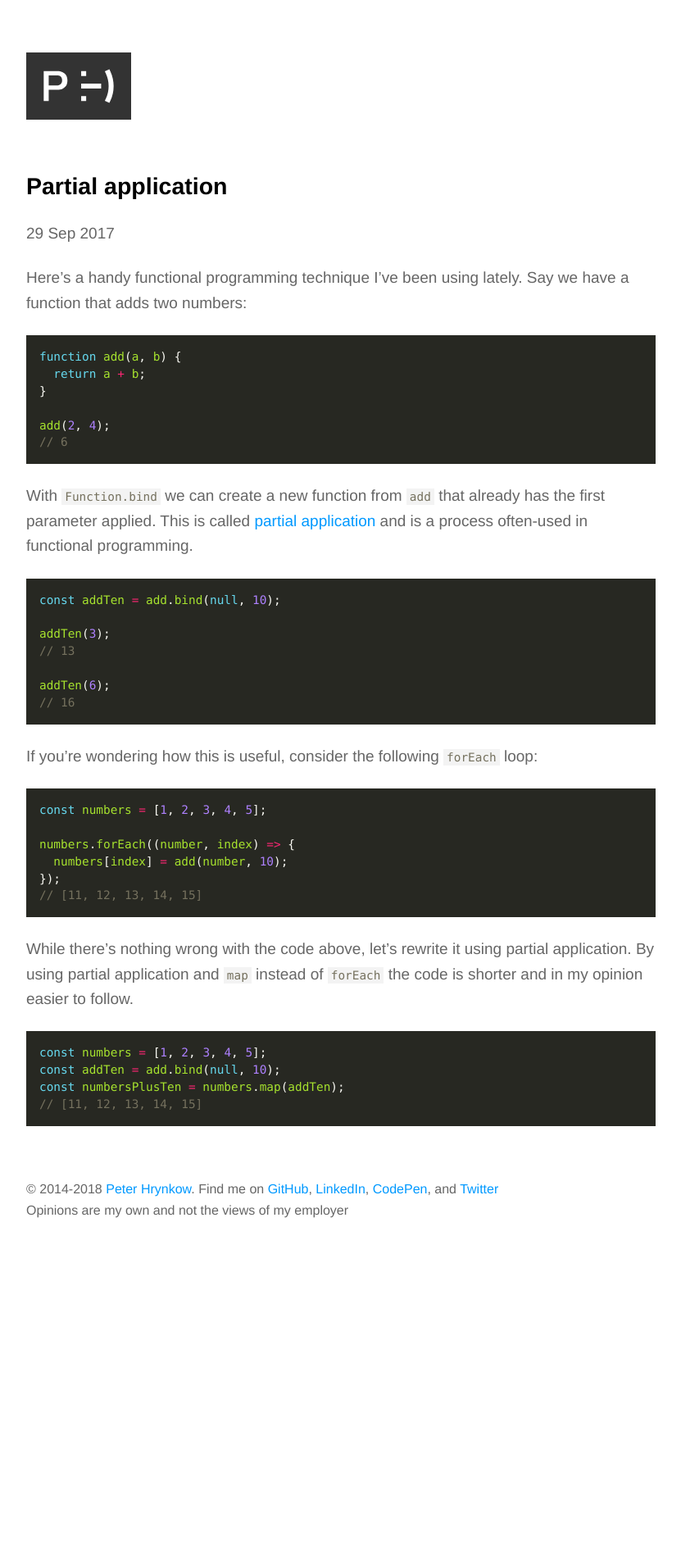
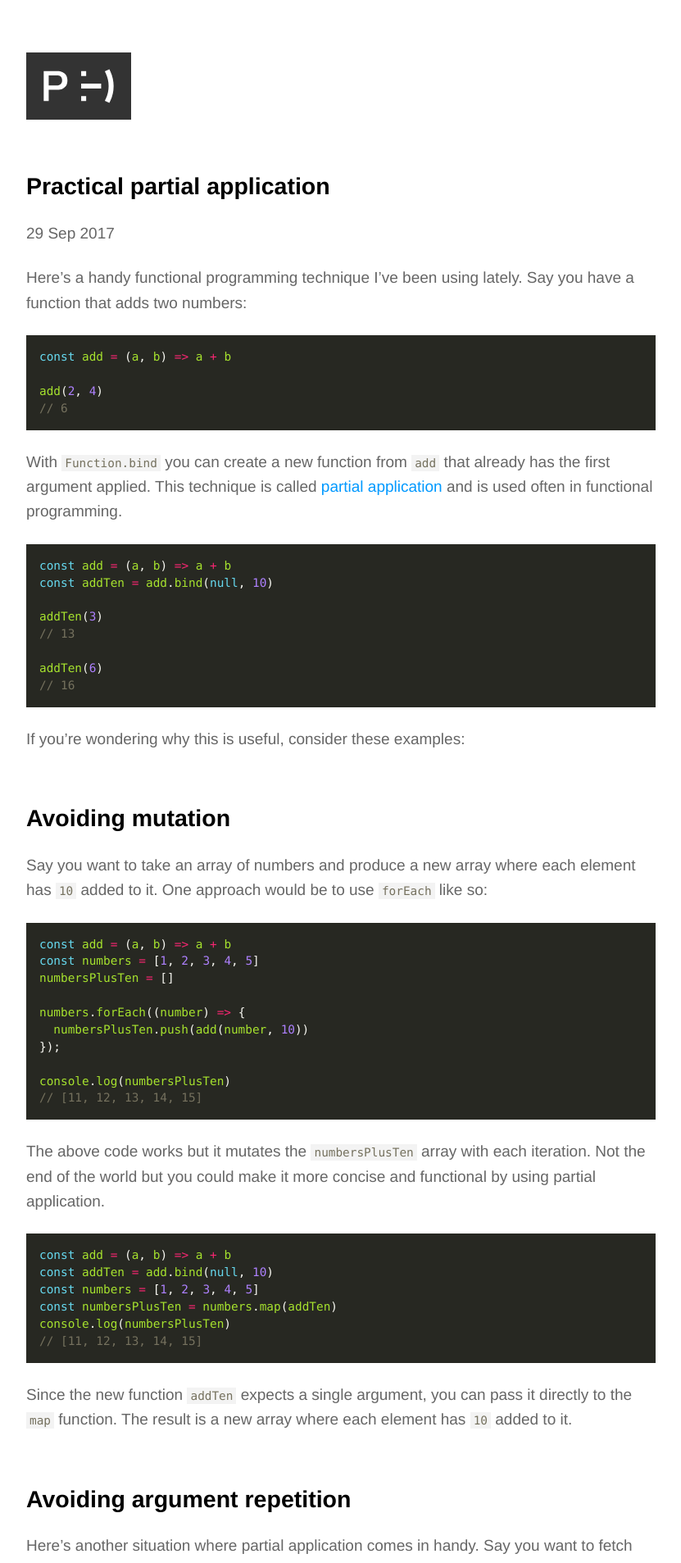
Before and after one commit to peterhry/peterhrynkow.com, a Jekyll site: the page built from _posts/2017-09-29-using-function-bind-for-partial-application.markdown, in a window 1280 px wide. Shown: the top 1907 px of the page at 82% size, without its empty margins (224-1055 px from the left). Built offline with Jekyll 4.4.1, drawn with Linux system fonts in a browser that asks for light colours; comment, search, counter and statistics services are not loaded; before the commit the page ends 1553 px from its top, so only the background shows below that; some of the changed text lies outside the part shown.

Commit message:
More edits

````diff
--- a/_posts/2017-09-29-using-function-bind-for-partial-application.markdown
+++ b/_posts/2017-09-29-using-function-bind-for-partial-application.markdown
@@ -1,48 +1,90 @@
 ---
 layout: post
-title:  "Partial application"
+title:  "Practical partial application"
 date:   2017-09-29 00:00:00
 categories: [functional-programming]
 ---
 
-Here’s a handy functional programming technique I’ve been using lately. Say we have a function that adds two numbers:
+Here’s a handy functional programming technique I’ve been using lately. Say you have a function that adds two numbers:
 ```js
-function add(a, b) {
-  return a + b;
-}
+const add = (a, b) => a + b
 
-add(2, 4);
+add(2, 4)
 // 6
 ```
 
-With `Function.bind` we can create a new function from `add` that already has the first parameter applied. This is called [partial application](https://en.wikipedia.org/wiki/Partial_application) and is a process often-used in functional programming.
+With `Function.bind` you can create a new function from `add` that already has the first argument applied. This technique is called [partial application](https://en.wikipedia.org/wiki/Partial_application) and is used often in functional programming.
 
 ```js
-const addTen = add.bind(null, 10);
+const add = (a, b) => a + b
+const addTen = add.bind(null, 10)
 
-addTen(3);
+addTen(3)
 // 13
 
-addTen(6);
+addTen(6)
 // 16
 ```
 
-If you’re wondering how this is useful, consider the following `forEach` loop:
+If you’re wondering why this is useful, consider these examples:
+
+## Avoiding mutation
+
+Say you want to take an array of numbers and produce a new array where each element has `10` added to it. One approach would be to use `forEach` like so:
 
 ```js
-const numbers = [1, 2, 3, 4, 5];
+const add = (a, b) => a + b
+const numbers = [1, 2, 3, 4, 5]
+numbersPlusTen = []
 
-numbers.forEach((number, index) => {
-  numbers[index] = add(number, 10);
+numbers.forEach((number) => {
+  numbersPlusTen.push(add(number, 10))
 });
+
+console.log(numbersPlusTen)
 // [11, 12, 13, 14, 15]
 ```
 
-While there’s nothing wrong with the code above, let’s rewrite it using partial application. By using partial application and `map` instead of `forEach` the code is shorter and in my opinion easier to follow.
+The above code works but it mutates the `numbersPlusTen` array with each iteration. Not the end of the world but you could make it more concise and functional by using partial application.
 
 ```js
-const numbers = [1, 2, 3, 4, 5];
-const addTen = add.bind(null, 10);
-const numbersPlusTen = numbers.map(addTen);
+const add = (a, b) => a + b
+const addTen = add.bind(null, 10)
+const numbers = [1, 2, 3, 4, 5]
+const numbersPlusTen = numbers.map(addTen)
+console.log(numbersPlusTen)
 // [11, 12, 13, 14, 15]
 ```
+
+Since the new function `addTen` expects a single argument, you can pass it directly to the `map` function. The result is a new array where each element has `10` added to it.
+
+
+## Avoiding argument repetition
+Here’s another situation where partial application comes in handy. Say you want to fetch three different resources from an API, you could write some code like this:
+
+```js
+const apiBaseUrl = 'https://api.myapp.com/api/v1'
+const getData = (baseUrl, path) => fetch(`${baseUrl}/${path}`)
+
+Promise.all([
+  getData(apiBaseUrl, 'products'),
+  getData(apiBaseUrl, 'categories'),
+  getData(apiBaseUrl, 'tags'),
+]).then((responses) => {
+  // Do stuff
+})
+```
+
+By partially applying `getData`, you can avoid repeating the `apiBaseUrl` for each call and your code gets a little more concise.
+
+```js
+const apiBaseUrl = 'https://api.myapp.com/api/v1'
+const getData = (baseUrl, path) => fetch(`${baseUrl}/${path}`)
+const getDataFromAPI = getData.bind(null, apiBaseUrl)
+
+Promise.all(['products', 'categories', 'tags'].map(getDataFromAPI)).then(
+  (responses) => {
+    // Do stuff
+  }
+)
+```
--- a/css/peterhry.css
+++ b/css/peterhry.css
@@ -74,7 +74,7 @@
 
 body {
     color: #666;
-    font: 1rem/1.6 Helvetica, Arial, sans-serif;
+    font: 1.125rem/1.6 Helvetica, Arial, sans-serif;
     margin: 0;
     padding: 0;
     -webkit-font-smoothing: antialiased;
@@ -178,7 +178,7 @@ pre code:after {
 
 @media (min-width: 42em) {
     .main-content {
-        font-size: 1.125rem;
+        /*font-size: 1.125rem;*/
         padding: 2rem 4rem;
     }
 }
````
Also changed, not shown: _posts/2017-11-25-should-we-design-for-handedness.md (+1 -1 lines), _posts/2018-08-01-firebase-with-create-react-app.md (+0 -4 lines), index.md (+2 -2 lines).
